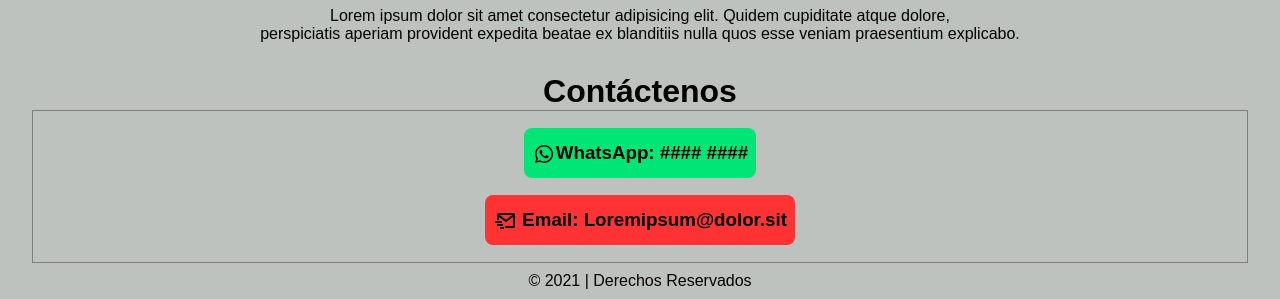
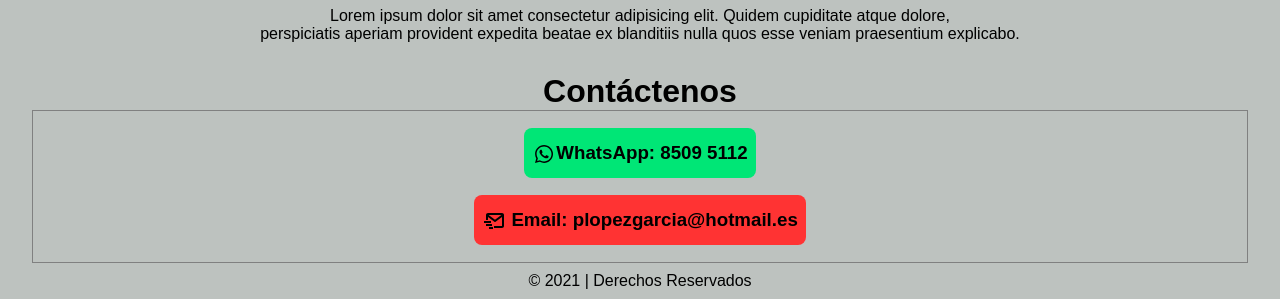
Before and after one commit to JGomezC145/paginapablo, a plain HTML site: page index.html in a window 1280 px wide. Shown: the part 942-1241 px from the top of the page. Drawn offline with Linux system fonts and the light colour scheme.

Commit message:
Update index.html

```diff
--- a/index.html
+++ b/index.html
@@ -37,10 +37,10 @@
             <h1 class="textcenter">Contáctenos</h1>
             <div class="border">
                 <div class="wasap">
-                    <h3 class="footer-titles"><a href="https://wa.me/506[aquiponernumerodetelefonosinespacios]" target="_blank"><img style="vertical-align: middle;" src="css/WA-icon.svg"/>WhatsApp: #### ####</a></h3>
+                    <h3 class="footer-titles"><a href="https://wa.me/50685095112" target="_blank"><img style="vertical-align: middle;" src="css/WA-icon.svg"/>WhatsApp: 8509 5112</a></h3>
                 </div>
                 <div class="email">
-                    <h3 class="footer-titles"><a href="mailto:[aquiponerelemail]"><img style="vertical-align: middle;" src="css/mail-icon.svg"> Email: Loremipsum@dolor.sit</a></h3>
+                    <h3 class="footer-titles"><a href="mailto:plopezgarcia@hotmail.es"><img style="vertical-align: middle;" src="css/mail-icon.svg"> Email: plopezgarcia@hotmail.es</a></h3>
                 </div>
             </div>
         </footer>
```
